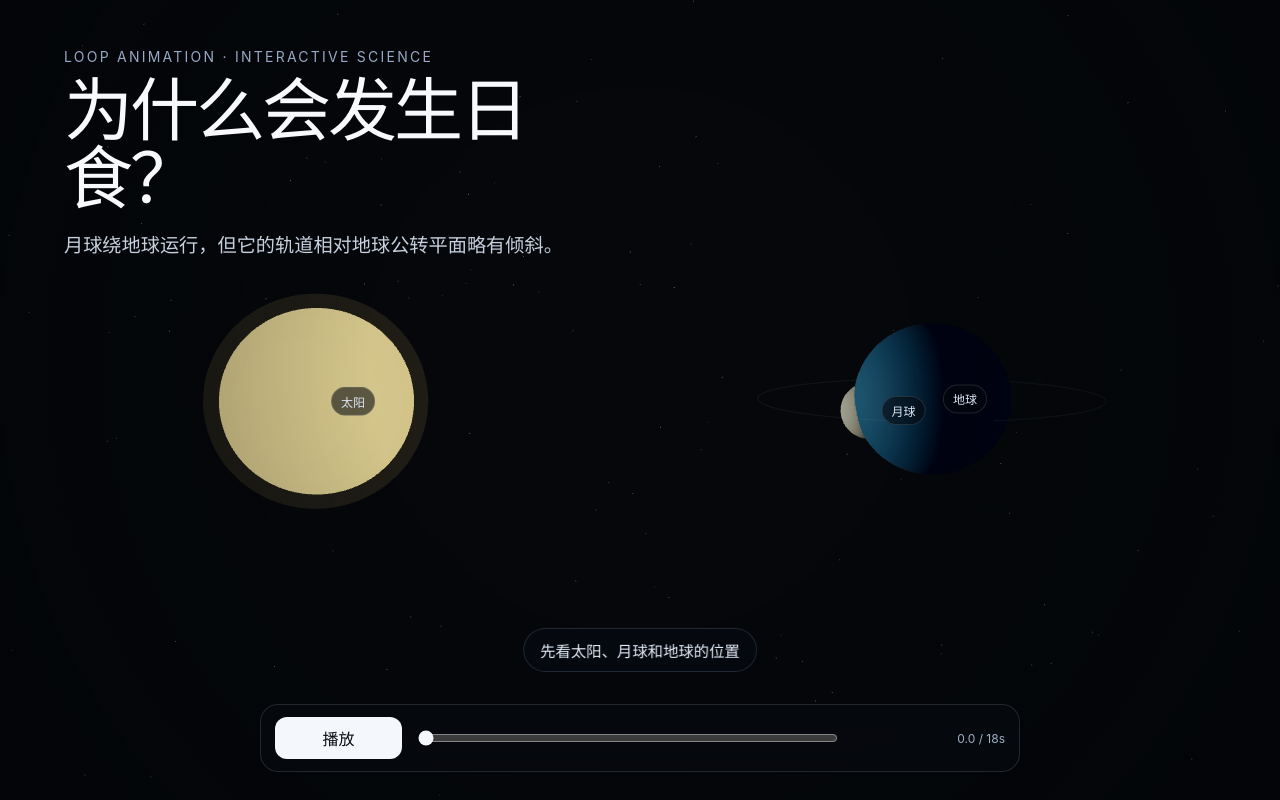
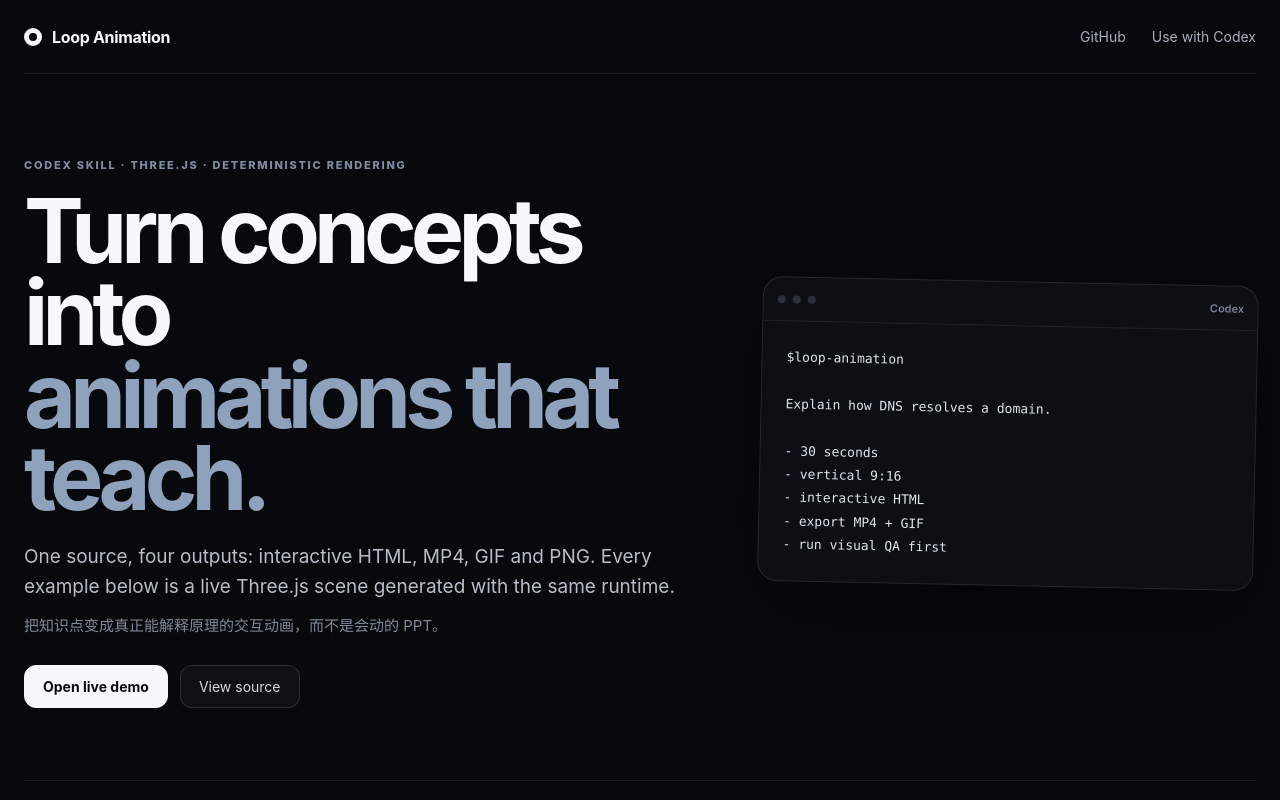
Before and after one commit to kevin-luo/loop-animation, a website built with Vite: page index.html in a window 1280 px wide. Shown: the top 800 px of the page. Built offline with nearby package versions, Linux system fonts and the light colour scheme.

Commit message:
feat: make live gallery the site entrypoint

```diff
--- a/index.html
+++ b/index.html
@@ -3,11 +3,12 @@
   <head>
     <meta charset="UTF-8" />
     <meta name="viewport" content="width=device-width, initial-scale=1.0" />
-    <meta name="theme-color" content="#05070a" />
-    <title>Loop Animation · Eclipse Demo</title>
+    <meta name="theme-color" content="#07090d" />
+    <meta name="description" content="Loop Animation turns concepts into interactive Three.js explainers with Codex, then exports the same deterministic animation as HTML, MP4, GIF, or PNG." />
+    <title>Loop Animation · Interactive Explainers with Codex + Three.js</title>
   </head>
   <body>
     <div id="app"></div>
-    <script type="module" src="/src/examples/eclipse/main.ts"></script>
+    <script type="module" src="/src/main.ts"></script>
   </body>
 </html>
```
